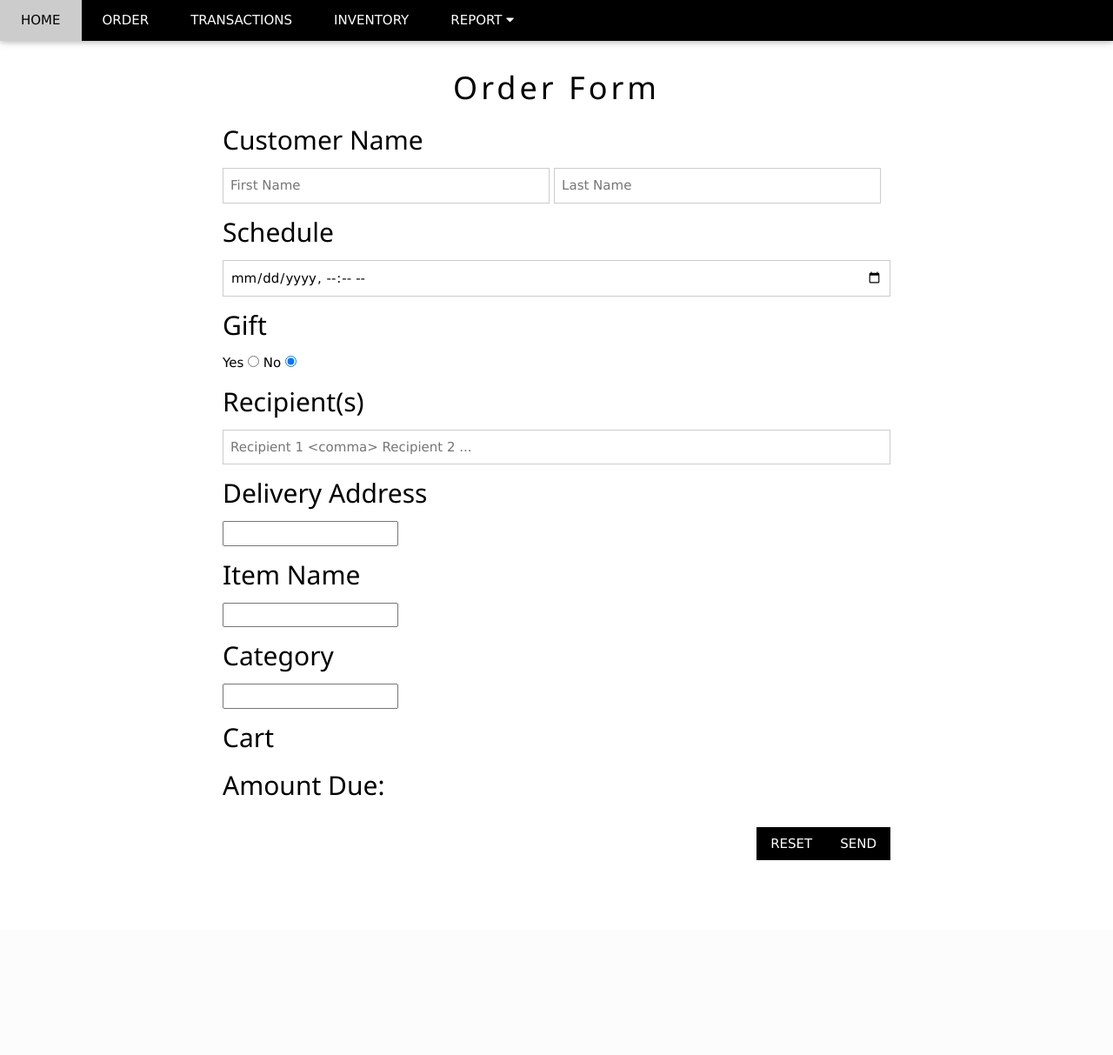
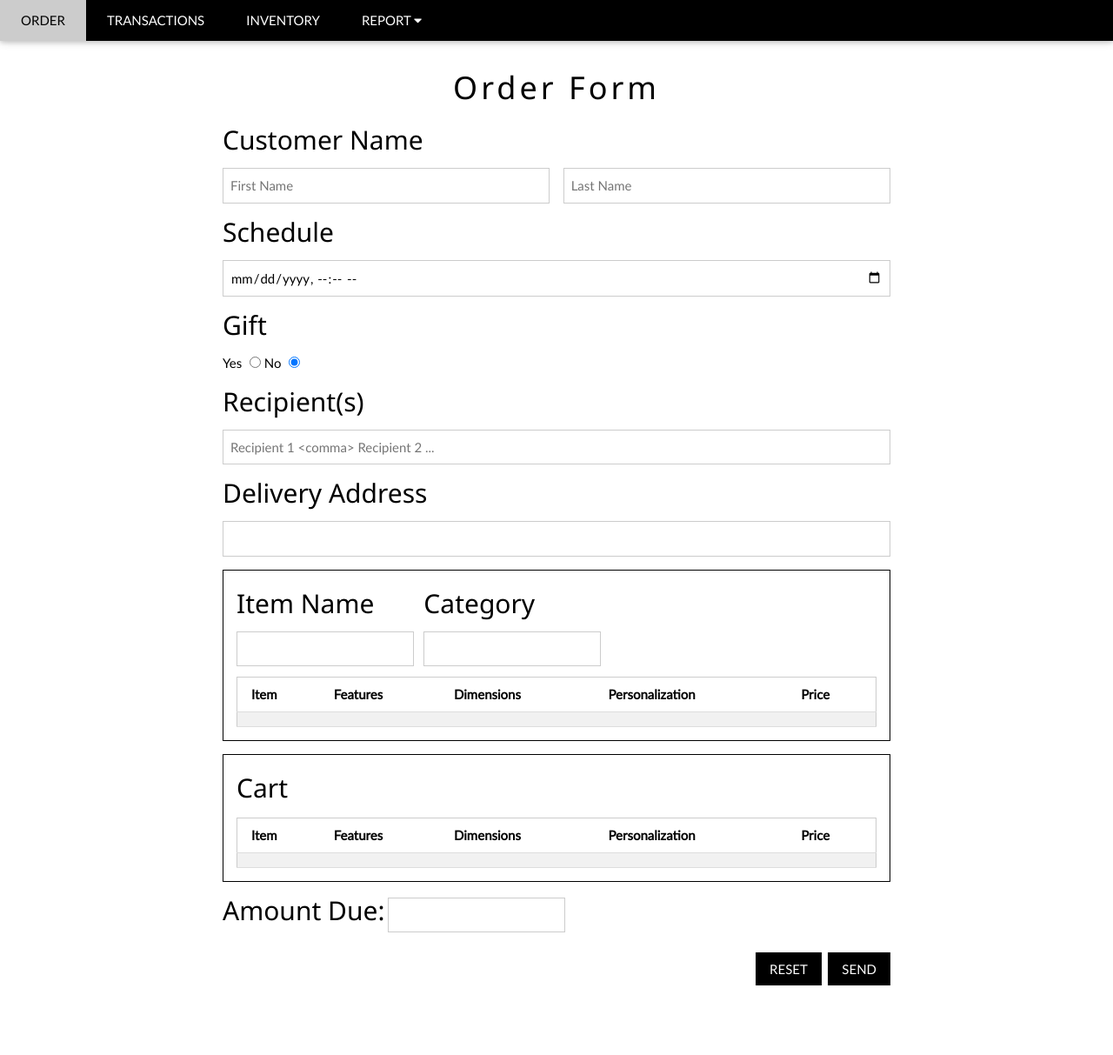
Before and after one commit to mikeejazmines/CS122-Project, a PHP site: page /order.html in a window 1280 px wide. Shown: the whole page at 87% size. Before the commit the page ends 989 px from the top, so only its background shows below. Run offline with PHP 8.4, Linux system fonts and the light colour scheme; lists and menus that the app fills with data are empty.

Commit message:
latest updates from tomy

```diff
--- a/general.css
+++ b/general.css
@@ -1,6 +1,12 @@
-.o-input{padding:8px; display:inline; border:none;border-bottom:1px solid #ccc;width:100%;}
+.o-input{padding:8px; border:1px solid #ccc;}
 
 .on{display:;}
 .off{display:none;}
 
 .selected{color:black; background-color: teal;}
+
+.o-item{display: inline-block;}
+.o-catalog{border:1px solid #000; margin-top:1em; padding:1em;}
+.o-catalog-inputs{margin-top:0px;}
+.o-amount{display:inline-block;}
+.radio{margin-left:5px;}
--- a/order.html
+++ b/order.html
@@ -5,13 +5,16 @@
 	<link rel="stylesheet" href="stylesheetLato.css">
 	<link rel="stylesheet" href="https://cdnjs.cloudflare.com/ajax/libs/font-awesome/4.7.0/css/font-awesome.min.css">
 	<link rel="stylesheet" href="general.css">
+	<style>
+		body {font-family: "Lato", sans-serif}
+		.mySlides {display: none}
+	</style>
 </head>
 
 <body>
   <div class="w3-top">
   <div class="w3-bar w3-black w3-card-2">
     <a class="w3-bar-item w3-button w3-padding-large w3-hide-medium w3-hide-large w3-right" href="javascript:void(0)" onclick="myFunction()" title="Toggle Navigation Menu"><i class="fa fa-bars"></i></a>
-    <a href="#" class="w3-bar-item w3-button w3-padding-large">HOME</a>
     <a href="order.html" class="w3-bar-item w3-button w3-padding-large w3-hide-small">ORDER</a>
     <a href="transaction.html" class="w3-bar-item w3-button w3-padding-large w3-hide-small">TRANSACTIONS</a>
     <a href="inventory.html" class="w3-bar-item w3-button w3-padding-large w3-hide-small">INVENTORY</a>
@@ -31,49 +34,91 @@
 	<form>
 		<div>
 			<h2>Customer Name</h2>
-			<input class="o-input w3-border" style="width:49%" type="text" placeholder="First Name" id="first_name" name="first_name">
-			<input class="o-input w3-border" style="width:49%" placeholder="Last Name" id="last_name" name="last_name">
+			<input class="o-input w3-border" style="width:49%; margin-right:1.5%" type="text" placeholder="First Name">
+			<input class="o-input w3-border" style="width:49%" placeholder="Last Name">
 		</div>
 
 		<div>
 			<h2>Schedule</h2>
-			<input class="w3-input w3-border" type="datetime-local" id="sched" name="sched">
+			<input class="w3-input w3-border" type="datetime-local">
 		</div>
 
 		<div>
 			<h2>Gift</h2>
-			Yes <input type="radio" name="gift">
-			No <input type="radio" name="gift" checked>
+			Yes <input class="radio" type="radio" name="gift">
+			No <input class="radio" type="radio" name="gift" checked>
 		</div>
-
 		<div>
 			<h2>Recipient(s)</h2>
-			<input class="w3-input w3-border" type="text" placeholder="Recipient 1 <comma> Recipient 2 ..." id="recipient" name="recipient">
+			<input class="w3-input w3-border" type="text" placeholder="Recipient 1 <comma> Recipient 2 ...">
 		</div>
 
 		<div>
 			<h2>Delivery Address</h2>
-			<input type="text" id="address" name="address">
+			<input class="w3-input w3-border" type="text">
+		</div>
+
+		<div class="o-catalog">
+			<div>
+				<div class="o-item" style="margin-right:0.5em">
+					<h2 class="o-catalog-inputs">Item Name</h2>
+					<input class="o-input" type="text">
+				</div>
+
+				<div class="o-item">
+					<h2 class="o-catalog-inputs"> Category</h2>
+					<input class="o-input" type="text">
+				</div>
+			</div>
+
+			<table class="w3-table-all" style="margin-top:0.83em">
+				<tr>
+					<th>Item</th>
+					<th>Features</th>
+					<th>Dimensions</th>
+					<th>Personalization</th>
+					<th>Price</th>
+				</tr>
+
+				<tr>
+					<td></td>
+					<td></td>
+					<td></td>
+					<td></td>
+					<td></td>
+				</tr>
+			</table>
+		</div>
+
+		<div class="o-catalog">
+			<h2 class="o-catalog-inputs">Cart</h2>
+
+			<table class="w3-table-all" style="margin-top:0.83em">
+				<tr>
+					<th>Item</th>
+					<th>Features</th>
+					<th>Dimensions</th>
+					<th>Personalization</th>
+					<th>Price</th>
+				</tr>
+
+				<tr>
+					<td></td>
+					<td></td>
+					<td></td>
+					<td></td>
+					<td></td>
+				</tr>
+			</table>
 		</div>
 
 		<div>
-			<div>
-				<h2>Item Name</h2>
-				<input type="text" id="item_name" name="item_name">
-			</div>
-
-			<div>
-				<h2> Category</h2>
-				<input type="text" id="category" name="category">
-			</div>
+			<h2 class="o-amount">Amount Due:</h2>
+			<input class="o-amount o-input" type="text" readonly>
 		</div>
 
-		<h2>Cart</h2>
-
-		<h2>Amount Due:</h2>
-
-	  <button class="w3-button w3-black w3-section w3-right" type="submit">SEND</button>
-		<button class="w3-button w3-black w3-section w3-right" type="reset">RESET</button>
+	    <button class="w3-button w3-black w3-section w3-right" type="submit">SEND</button>
+		<button class="w3-button w3-black w3-section w3-right" type="reset" style="margin-right:0.5em">RESET</button>
 	</form>
 </div>
 </body>
```
Also changed, not shown: agent.html (+23 -3 lines), customer.html (+23 -3 lines), inventory.html (+32 -2 lines), sales.html (+23 -3 lines), transaction.html (+9 -10 lines).
